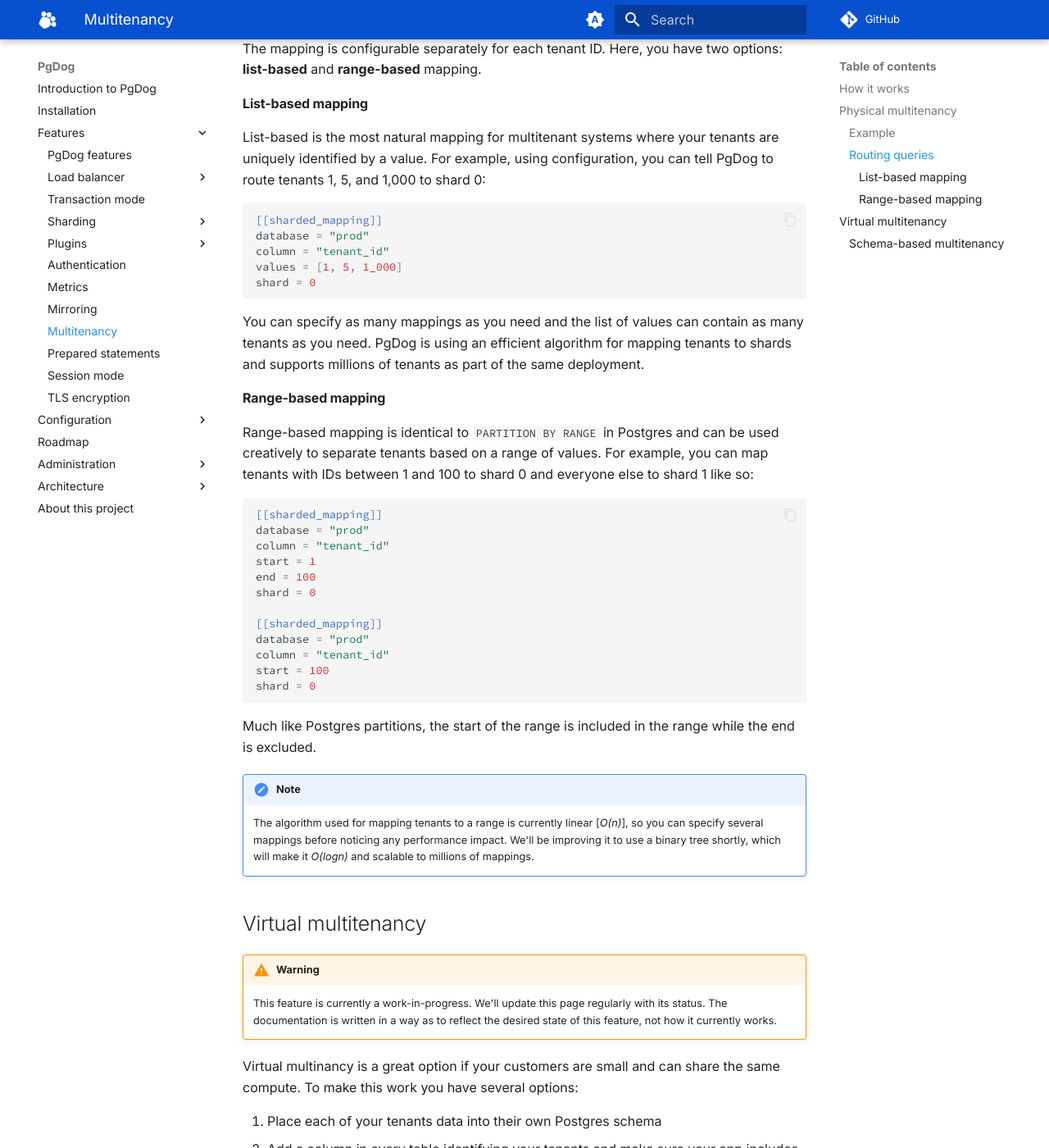
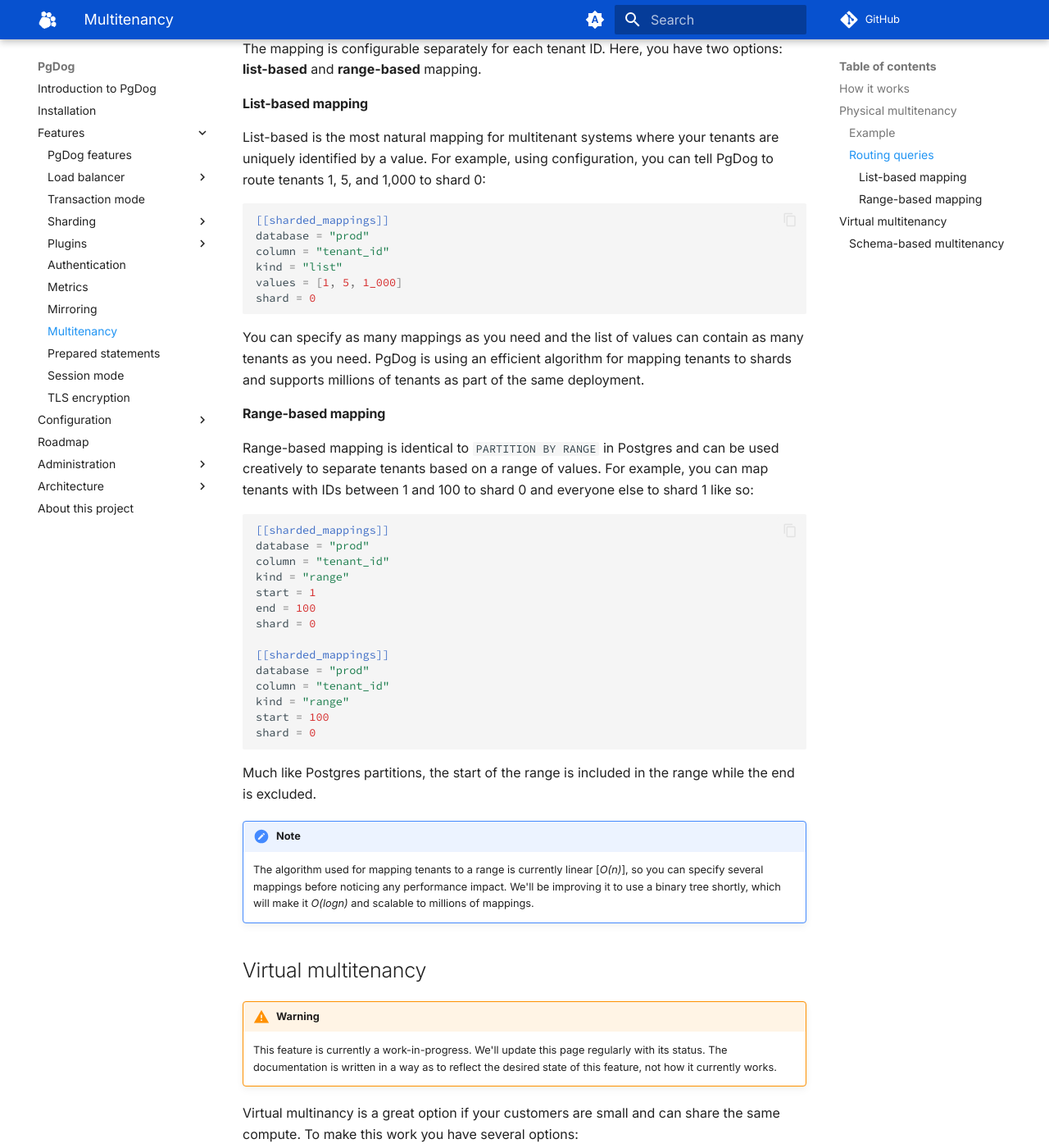
Before and after one commit to pgdogdev/docs, an MkDocs documentation site: the page built from docs/features/multi-tenancy.md, in a window 1280 px wide and 1400 px high, scrolled down 1447 px. Shown: the whole window at 82% size. Built offline with MkDocs 1.6.1 and Material for MkDocs 9.7.7, drawn with Linux system fonts in a browser that asks for light colours; comment, search, counter and statistics services are not loaded.

Commit message:
Fix more sharded_mappings

````diff
--- a/docs/features/multi-tenancy.md
+++ b/docs/features/multi-tenancy.md
@@ -56,9 +56,10 @@
 List-based is the most natural mapping for multitenant systems where your tenants are uniquely identified by a value. For example, using configuration, you can tell PgDog to route tenants 1, 5, and 1,000 to shard 0:
 
 ```toml
-[[sharded_mapping]]
+[[sharded_mappings]]
 database = "prod"
 column = "tenant_id"
+kind = "list"
 values = [1, 5, 1_000]
 shard = 0
 ```
@@ -70,16 +71,18 @@
 Range-based mapping is identical to `PARTITION BY RANGE` in Postgres and can be used creatively to separate tenants based on a range of values. For example, you can map tenants with IDs between 1 and 100 to shard 0 and everyone else to shard 1 like so:
 
 ```toml
-[[sharded_mapping]]
+[[sharded_mappings]]
 database = "prod"
 column = "tenant_id"
+kind = "range"
 start = 1
 end = 100
 shard = 0
 
-[[sharded_mapping]]
+[[sharded_mappings]]
 database = "prod"
 column = "tenant_id"
+kind = "range"
 start = 100
 shard = 0
 ```
````
